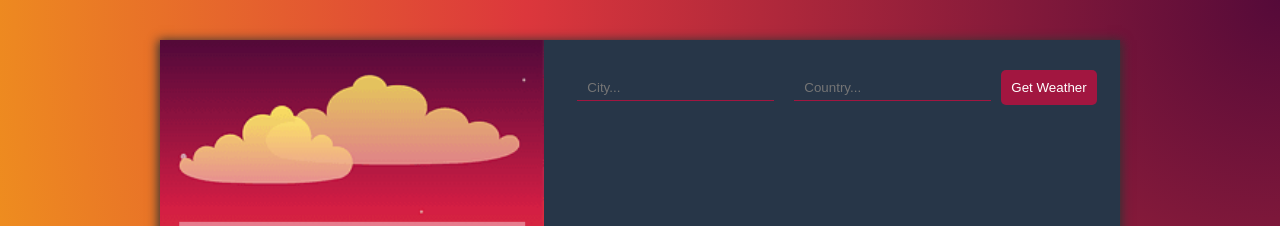
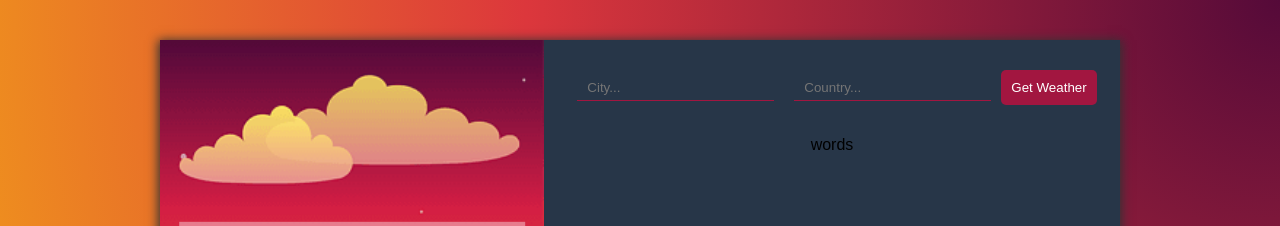
Before and after one commit to its-gio/weather-app, a React (Create React App) app: page / in a window 1280 px wide. Shown: the top 226 px of the page. Built offline with nearby package versions, Linux system fonts and the light colour scheme; the HTML template or start-up script is replaced by a standard one.

Commit message:
Making new component for auto complete location

```diff
--- a/src/App.js
+++ b/src/App.js
@@ -1,7 +1,7 @@
 import React from 'react';
 
 import Title from './components/Title';
-import Form from './components/Form';
+import Content from './components/Content';
 
 const API_KEY = '145e1b689df6ae9387c0fea9f65bb355';
 
@@ -51,7 +51,7 @@ export default class App extends React.Component{
     return(
       <div className="content-container">
         <Title />
-        <Form
+        <Content
           getWeather={this.getWeather}
           temp={this.state.temp}
           city={this.state.city}
--- /dev/null
+++ b/src/components/AreaDropdown.js
@@ -0,0 +1,9 @@
+import React from 'react';
+
+const AreaDropdown = () => (
+  <div className="content-container__locations-list right">
+  words
+  </div>
+)
+
+export default AreaDropdown;
--- a/src/components/Form.js
+++ b/src/components/Content.js
@@ -1,13 +1,15 @@
 import React from 'react';
+import AreaDropdown from './AreaDropdown';
 import Weather from './Weather';
 
-const Form = (props) => (
+const Content = (props) => (
   <div className="content-container__form right">
     <form onSubmit={props.getWeather}>
       <input type="text" name="city" placeholder="City..." />
       <input type="text" name="country" placeholder="Country..." />
       <button>Get Weather</button>
     </form>
+    <AreaDropdown />
     <Weather
       temp={props.temp}
       city={props.city}
@@ -19,4 +21,4 @@ const Form = (props) => (
   </div>
 )
 
-export default Form;
+export default Content;
```
